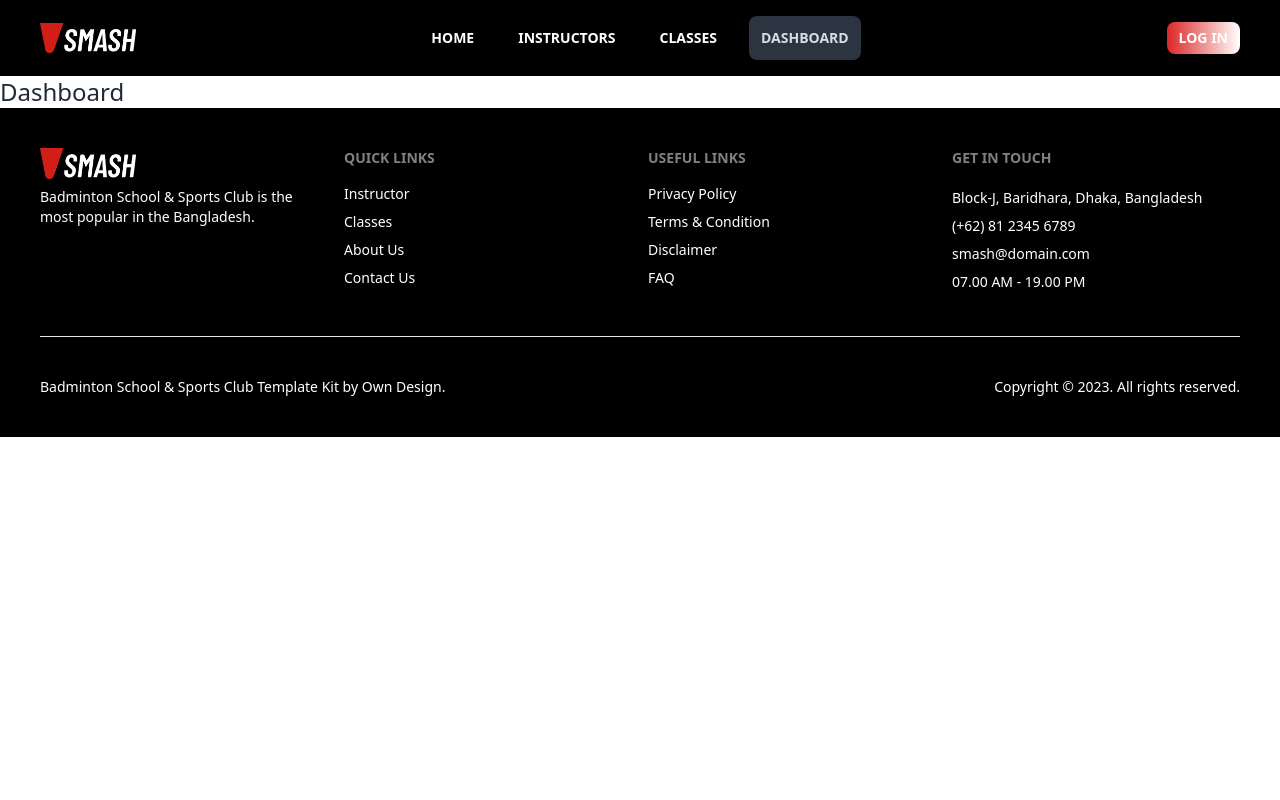
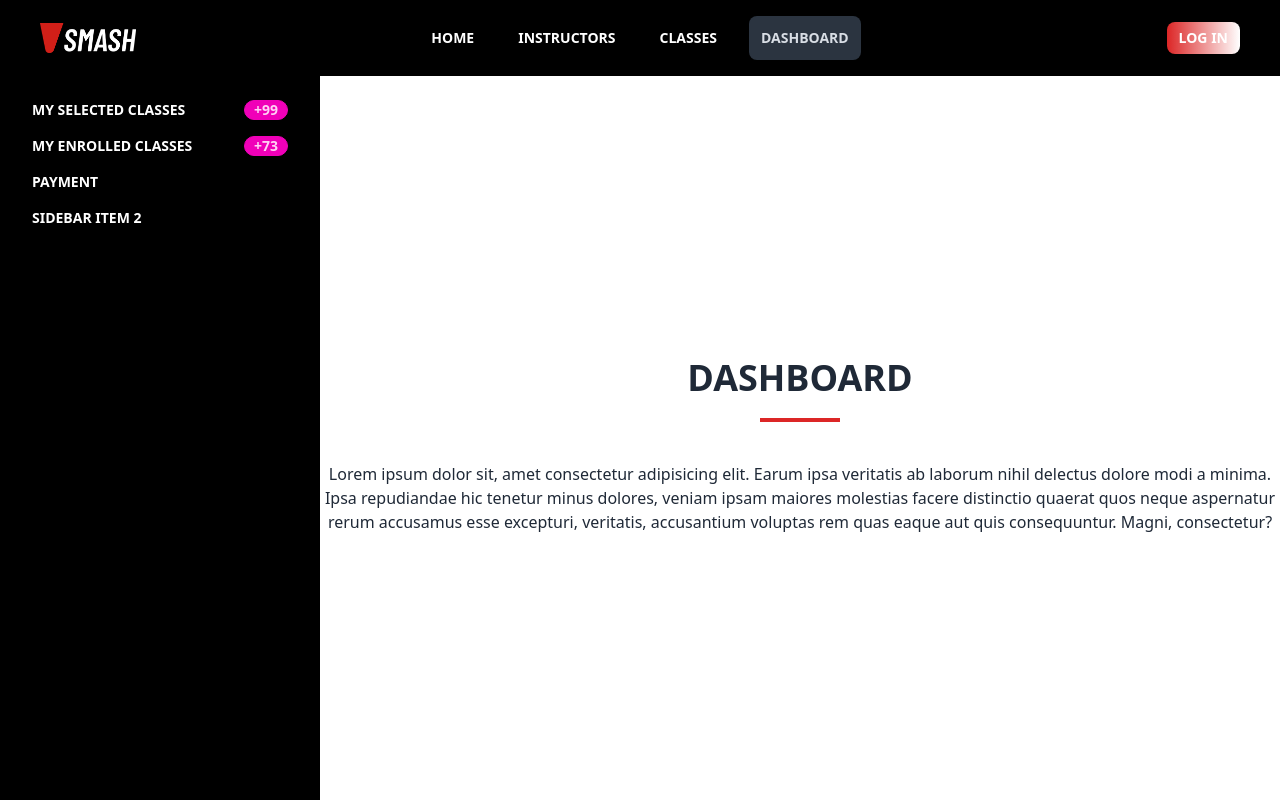
Before and after one commit to Abu-Taieb/smash-client, a React (Vite) app: page /dashboard in a window 1280 px wide. Shown: the top 800 px of the page. Built offline with nearby package versions, Linux system fonts and the light colour scheme; no server answers.

Commit message:
Dashboard Page Design On

```diff
--- a/src/Components/Pages/Classes/AllClasses.jsx
+++ b/src/Components/Pages/Classes/AllClasses.jsx
@@ -27,7 +27,9 @@ const AllClasses = (allClass) => {
           </div>
           <div className="flex justify-between items-center">
             <h5 className="font-semibold text-sm">Price: {price}</h5>
-            <button className="btn btn-sm bg-gradient-to-r from-red-600 to-white text-white font-bold hover:from-white hover:to-red-600 border-red-300 ">Select</button>
+            <button className="btn btn-sm bg-gradient-to-r from-red-600 to-white text-white font-bold hover:from-white hover:to-red-600 border-red-300 ">
+              Select
+            </button>
           </div>
         </div>
       </div>
--- a/src/Components/Pages/Dashboard/Dashboard.jsx
+++ b/src/Components/Pages/Dashboard/Dashboard.jsx
@@ -1,11 +1,50 @@
+const Dashboard = () => {
+  return (
+    <div>
+      <div className="drawer lg:drawer-open">
+        <input id="my-drawer-2" type="checkbox" className="drawer-toggle" />
+        <div className="drawer-content flex flex-col items-center justify-center">
+          <label
+            htmlFor="my-drawer-2"
+            className="btn bg-gradient-to-r from-red-600 to-white text-white font-bold hover:from-white hover:to-red-600 border-red-300 my-10 drawer-button lg:hidden"
+          >
+            Dashboard Menu
+          </label>
+          <div className="text-center">
+            <h2 className="font-bold text-4xl uppercase my-5">Dashboard</h2>
+            <hr className="w-20 mx-auto border-2 border-red-600 mb-10" />
+            <p className="mb-20">
+              Lorem ipsum dolor sit, amet consectetur adipisicing elit. Earum
+              ipsa veritatis ab laborum nihil delectus dolore modi a minima.
+              Ipsa repudiandae hic tenetur minus dolores, veniam ipsam maiores
+              molestias facere distinctio quaerat quos neque aspernatur rerum
+              accusamus esse excepturi, veritatis, accusantium voluptas rem quas
+              eaque aut quis consequuntur. Magni, consectetur?
+            </p>
+          </div>
+        </div>
 
-
-const Dashboard = () => {
-    return (
-        <div>
-            <h2 className="text-2xl">Dashboard</h2>
+        <div className="drawer-side">
+          <label htmlFor="my-drawer-2" className="drawer-overlay"></label>
+          <ul className="menu p-4 w-80 h-full bg-black text-white font-bold uppercase text-">
+            {/* Sidebar content here */}
+            <li>
+              <a>My Selected Classes <span className="badge badge-secondary">+99</span></a>
+            </li>
+            <li>
+              <a>My Enrolled Classes <span className="badge badge-secondary">+73</span></a>
+            </li>
+            <li>
+              <a>Payment</a>
+            </li>
+            <li>
+              <a>Sidebar Item 2</a>
+            </li>
+          </ul>
         </div>
-    );
+      </div>
+    </div>
+  );
 };
 
 export default Dashboard;
--- a/src/Components/Pages/Home/PopularClasses/PopularClassCard.jsx
+++ b/src/Components/Pages/Home/PopularClasses/PopularClassCard.jsx
@@ -1,6 +1,5 @@
 const PopularClassCard = (classes) => {
-  const { name, email, instructor, image, details, seats, students } =
-    classes.classes;
+  const { name, image, details, seats, students } = classes.classes;
   return (
     <div>
       <div className="card w-full bg-base-100 shadow-xl">
@@ -12,10 +11,8 @@ const PopularClassCard = (classes) => {
           <p>{details}</p>
           <hr className="border-red-300 py-1" />
           <div className="card-actions justify-between">
-              <h5 className="font-semibold text-sm">Students: {students}</h5>
-              <h5 className="font-semibold text-sm">
-                Available Seats: {seats}
-              </h5>
+            <h5 className="font-semibold text-sm">Students: {students}</h5>
+            <h5 className="font-semibold text-sm">Available Seats: {seats}</h5>
           </div>
         </div>
       </div>
--- a/src/Components/Pages/Instructor/Instructors.jsx
+++ b/src/Components/Pages/Instructor/Instructors.jsx
@@ -13,8 +13,10 @@ const Instructors = () => {
   return (
     <div className="w-full mx-auto justify-center p-10 ">
       <div className="text-center md:w-7/12 mx-auto">
-      <h2 className="font-bold text-4xl uppercase my-5">Our All Instructors</h2>
-                <hr className="w-20 mx-auto border-2 border-red-600 mb-10" />
+        <h2 className="font-bold text-4xl uppercase my-5">
+          Our All Instructors
+        </h2>
+        <hr className="w-20 mx-auto border-2 border-red-600 mb-10" />
         <p className="text-slate-500 text-justify">
           At our academy & instructors are consectetur adipiscing elit, sed do
           eiusmod tempor incididunt ut labore et dolore magna aliqua. Ut enim ad
```
Also changed, not shown: src/Components/Pages/Classes/Classes.jsx (+9 -7 lines).
